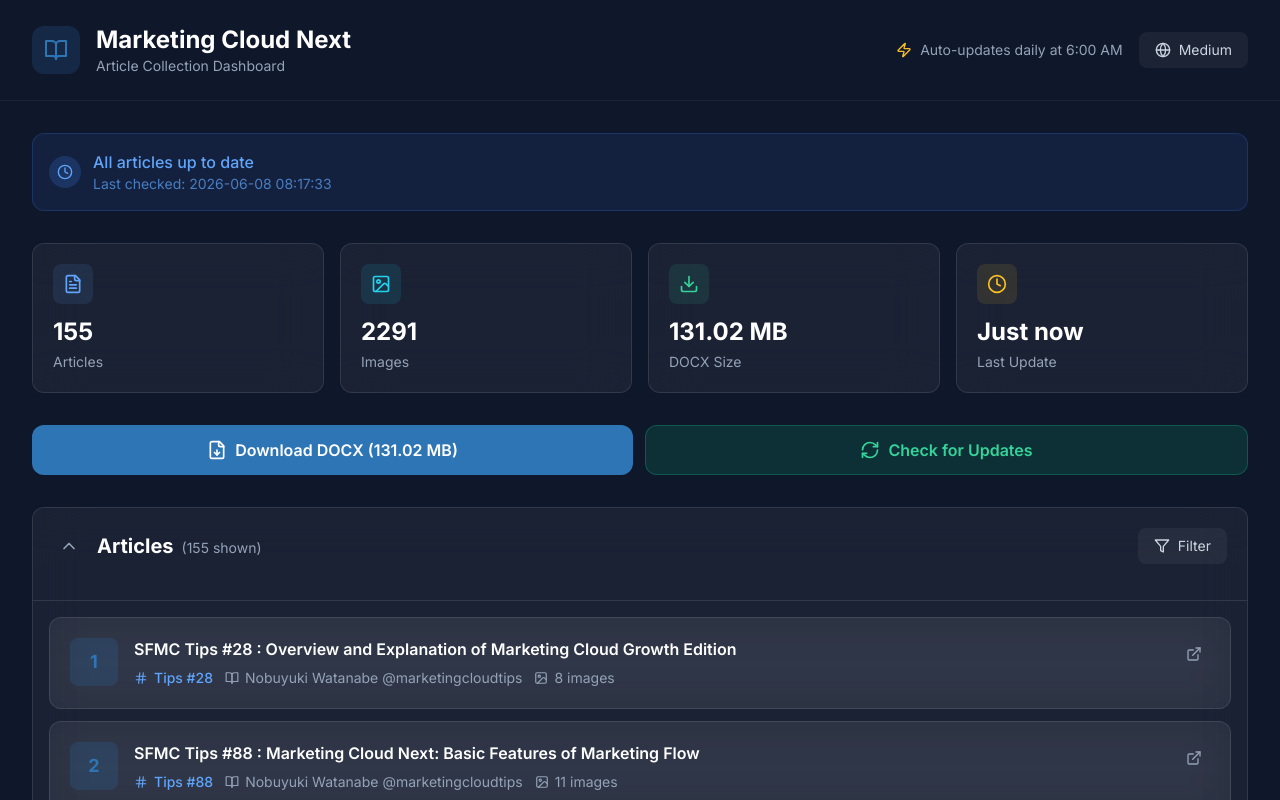
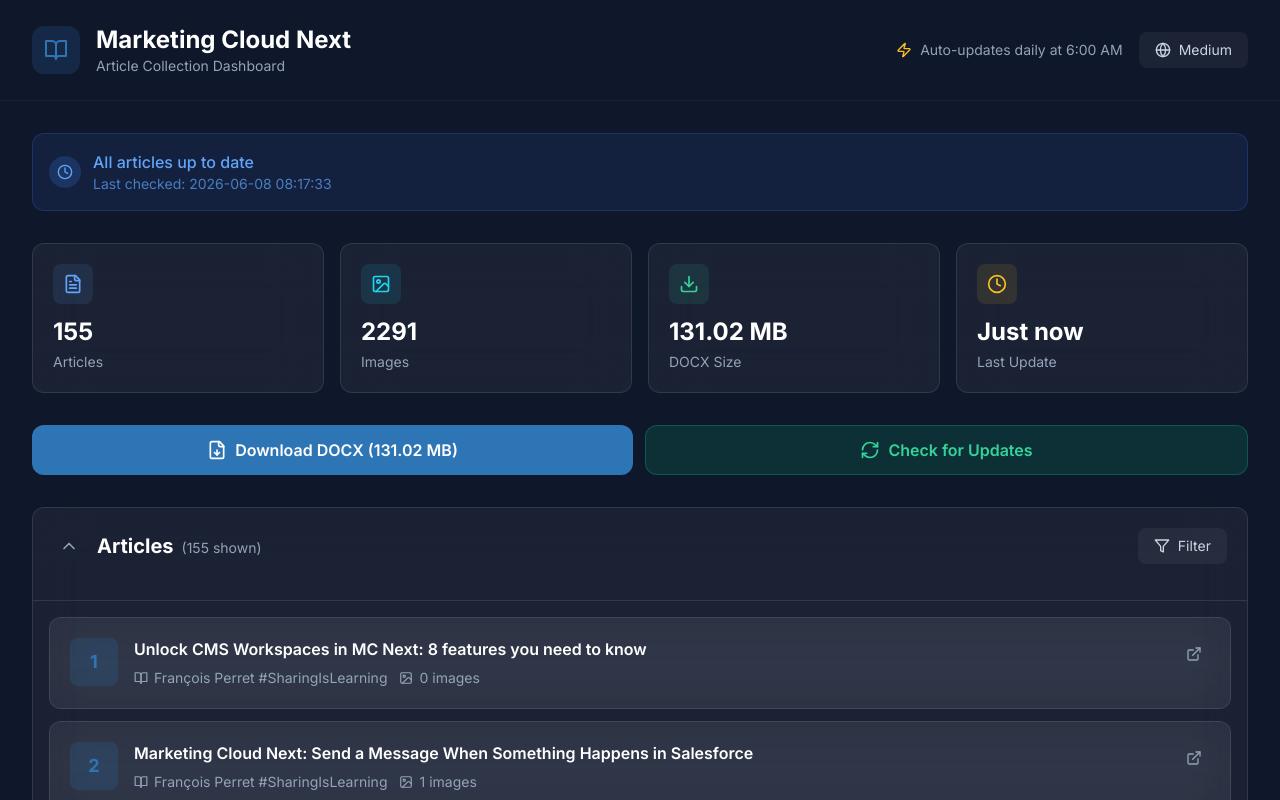
Before and after one commit to ShubhamPP004/medium, a Next.js app: page / in a window 1280 px wide. Shown: the top 800 px of the page. Built offline with nearby package versions, Linux system fonts and the light colour scheme.

Commit message:
Show date+time on articles, default sort by date ascending (oldest first)

```diff
--- a/components/ArticleCard.tsx
+++ b/components/ArticleCard.tsx
@@ -22,10 +22,13 @@
   const displayDate = useMemo(() => {
     if (!article.pubDate) return null;
     try {
-      return new Date(article.pubDate).toLocaleDateString('en-US', {
+      const date = new Date(article.pubDate);
+      return date.toLocaleString('en-US', {
         month: 'short',
         day: 'numeric',
         year: 'numeric',
+        hour: '2-digit',
+        minute: '2-digit',
       });
     } catch {
       return null;
--- a/components/ArticleList.tsx
+++ b/components/ArticleList.tsx
@@ -22,7 +22,7 @@
 
 export default function ArticleList({ articles, newCount }: ArticleListProps) {
   const [search, setSearch] = useState('');
-  const [sortField, setSortField] = useState<SortField>('number');
+  const [sortField, setSortField] = useState<SortField>('date');
   const [sortDirection, setSortDirection] = useState<SortDirection>('asc');
   const [showFilters, setShowFilters] = useState(false);
   const [expanded, setExpanded] = useState(true);
@@ -56,7 +56,12 @@
         case 'date': {
           const aDate = a.pubDate ? new Date(a.pubDate).getTime() : 0;
           const bDate = b.pubDate ? new Date(b.pubDate).getTime() : 0;
-          comparison = aDate - bDate;
+          // Fallback to tips number for articles without pubDate (oldest articles)
+          const aNumMatch = a.title.match(/SFMC Tips #(\d+)/);
+          const bNumMatch = b.title.match(/SFMC Tips #(\d+)/);
+          const aNum = aNumMatch ? parseInt(aNumMatch[1], 10) : 0;
+          const bNum = bNumMatch ? parseInt(bNumMatch[1], 10) : 0;
+          comparison = (aDate || aNum) - (bDate || bNum);
           break;
         }
       }
```
